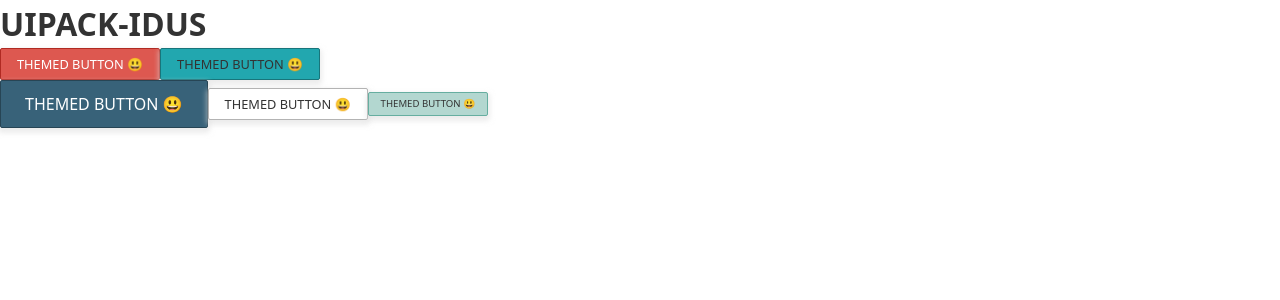
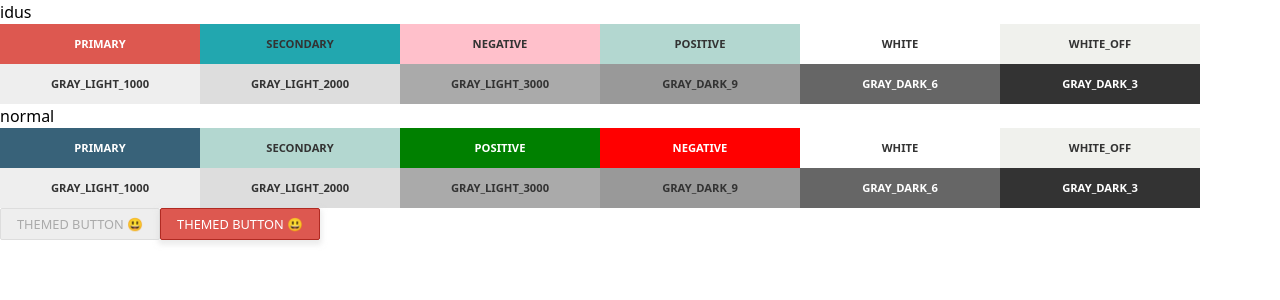
Before and after one commit to 7ylee/uipack-react, a React (Vite) app: page / in a window 1280 px wide. Shown: the top 300 px of the page. Built offline with nearby package versions, Linux system fonts and the light colour scheme.

Commit message:
btn & theme component

```diff
--- a/src/App.js
+++ b/src/App.js
@@ -1,10 +1,12 @@
 import React from 'react';
 import { ThemeProvider, createGlobalStyle } from 'styled-components';
-import { idus, normal } from './theme';
+import * as theme from './theme';
 
+import Palette from './App/Palette';
+
+// core ui
 import Emoji from './components/Emoji';
 import Button from './components/Button';
-import Title from './components/Title';
 
 const GlobalStyle = createGlobalStyle`
     * {
@@ -12,19 +14,19 @@ const GlobalStyle = createGlobalStyle`
     };
 `;
 
-const App = () => (
-    <ThemeProvider theme={idus}>
-        <div>
-            <GlobalStyle />
-            <Title as="h1">UIPACK-IDUS</Title>
-            <Button primary>THEMED BUTTON <Emoji symbol="😃" /></Button>
-            <Button secondary>THEMED BUTTON <Emoji symbol="😃" /></Button>
-            <br />
-            <Button theme={normal} primary large>THEMED BUTTON <Emoji symbol="😃" /></Button>
-            <Button theme={normal}>THEMED BUTTON <Emoji symbol="😃" /></Button>
-            <Button theme={normal} secondary small>THEMED BUTTON <Emoji symbol="😃" /></Button>
-        </div>
-    </ThemeProvider>
-);
+const App = () => {
+    const PaletteList = Object.keys(theme).map((key) => <Palette key={key} title={key} colors={theme[key]} />);
+
+    return (
+        <ThemeProvider theme={theme.idus}>
+            <div>
+                <GlobalStyle />
+                {PaletteList}
+                <Button type="button" disabled>THEMED BUTTON <Emoji symbol="😃" /></Button>
+                <Button type="button" primary>THEMED BUTTON <Emoji symbol="😃" /></Button>
+            </div>
+        </ThemeProvider>
+    )
+};
 
 export default App;
--- /dev/null
+++ b/src/App/Palette.js
@@ -0,0 +1,39 @@
+import React from 'react';
+import PropTypes from 'prop-types';
+import styled from 'styled-components';
+import Color from 'color';
+
+const ColorChip = styled.li`
+    background: ${props => props.color};
+    color : ${props => Color(props.color).isDark() ? '#fff' : '#333'};
+    width: 200px;
+    line-height: 40px;
+    font-size: 0.7em;
+    font-weight: bold;
+    text-align: center;
+    display: inline-block;
+`;
+
+const PaletteContainer = styled.div`
+ul {
+    margin: 0;
+    padding: 0;
+}
+`;
+
+const Palette = ({ title, colors }) => {
+    const ColorList = Object.keys(colors).map((key) => <ColorChip key={key} color={colors[key]}>{key}</ColorChip>);
+    return (
+        <PaletteContainer>
+            <span>{title}</span>
+            <ul>{ColorList}</ul>
+        </PaletteContainer>
+    );
+};
+
+Palette.propTypes = {
+    title: PropTypes.string.isRequired,
+    colors: PropTypes.shape({}).isRequired,
+};
+
+export default Palette;
--- a/src/components/Button.js
+++ b/src/components/Button.js
@@ -10,6 +10,15 @@ const Button = styled.button`
     transition: all 0.2s cubic-bezier(0.175, 0.885, 0.32, 1.275);
     text-decoration: none;
     cursor: pointer;
+
+    /* default element attributes */
+    &[disabled] {
+        color: ${props => props.theme.GRAY_LIGHT_3000};
+        border-color: ${props => props.theme.GRAY_LIGHT_2000};
+        background: ${props => props.theme.GRAY_LIGHT_1000};
+        cursor: default;
+        box-shadow:none;
+    };
 
     /* display props */
     vertical-align: middle;
@@ -39,7 +48,6 @@ const Button = styled.button`
     }};
 
     /* style properties */
-    /* style properties */
     ${props => {
         let propColor = props.theme.WHITE;
         if (props.primary) {
@@ -63,8 +71,8 @@ const Button = styled.button`
             background-color: ${propColor};
             color: ${Color(propColor).isDark() ? props.theme.WHITE : props.theme.GRAY_3};
 
-            &:focus,
-            &:hover {
+            &:focus:not(:disabled),
+            &:hover:not(:disabled) {
                 outline: none;
                 background-color: ${Color(propColor).isDark() ? Color(propColor).darken(0.15).hex() : Color(propColor).darken(0.08).hex()};
             };
--- a/src/theme.js
+++ b/src/theme.js
@@ -1,23 +1,35 @@
 export const normal = {
-    NEGATIVE: 'red',
-    WHITE_OFF: '#f0f1ed',
-    POSITIVE: 'green',
     PRIMARY: '#386279',
     SECONDARY: '#b3d7d0',
+
+    POSITIVE: 'green',
+    NEGATIVE: 'red',
+
+    // grayscale
     WHITE: '#fff',
-    GRAY_9: '#999',
-    GRAY_6: '#666',
-    GRAY_3: '#333',
+    WHITE_OFF: '#f0f1ed',
+    GRAY_LIGHT_1000: '#eee',
+    GRAY_LIGHT_2000: '#ddd',
+    GRAY_LIGHT_3000: '#aaa',
+    GRAY_DARK_9: '#999',
+    GRAY_DARK_6: '#666',
+    GRAY_DARK_3: '#333',
 };
 
 export const idus = {
-    NEGATIVE: 'pink',
-    WHITE_OFF: '#f0f1ed',
-    POSITIVE: '#b3d7d0',
     PRIMARY: '#DD5850',
     SECONDARY: '#22A7AF',
-    WHITE: '#FFF',
-    GRAY_9: '#999',
-    GRAY_6: '#666',
-    GRAY_3: '#333',
+
+    NEGATIVE: 'pink',
+    POSITIVE: '#b3d7d0',
+
+    // grayscale
+    WHITE: '#fff',
+    WHITE_OFF: '#f0f1ed',
+    GRAY_LIGHT_1000: '#eee',
+    GRAY_LIGHT_2000: '#ddd',
+    GRAY_LIGHT_3000: '#aaa',
+    GRAY_DARK_9: '#999',
+    GRAY_DARK_6: '#666',
+    GRAY_DARK_3: '#333',
 };
--- a/src/utility.js
+++ b/src/utility.js
@@ -7,21 +7,22 @@ export const resetCSS = css`
     border: 0 none;
 `;
 
+// common shadow
 export const boxShadow = css`
     box-shadow: 0 3px 5px 2px rgba(220, 220, 220, 0.5);
 `;
 
-// media-query
-export const sizes = {
+// media-query break point
+export const breakpoint = {
     desktop: 992,
     tablet: 768,
     phone: 576,
 };
 
 // Iterate through the sizes and create a media template
-export const media = Object.keys(sizes).reduce((acc, label) => {
+export const media = Object.keys(breakpoint).reduce((acc, label) => {
     acc[label] = (...args) => css`
-        @media (max-width: ${sizes[label] / 16}em) {
+        @media (max-width: ${breakpoint[label] / 16}em) {
             ${css(...args)}
         }
     `
```
Also changed, not shown: __test_helper__/index.js (added, +15 -0 lines), 2 other files (tests, documents, lock files or other folders).
